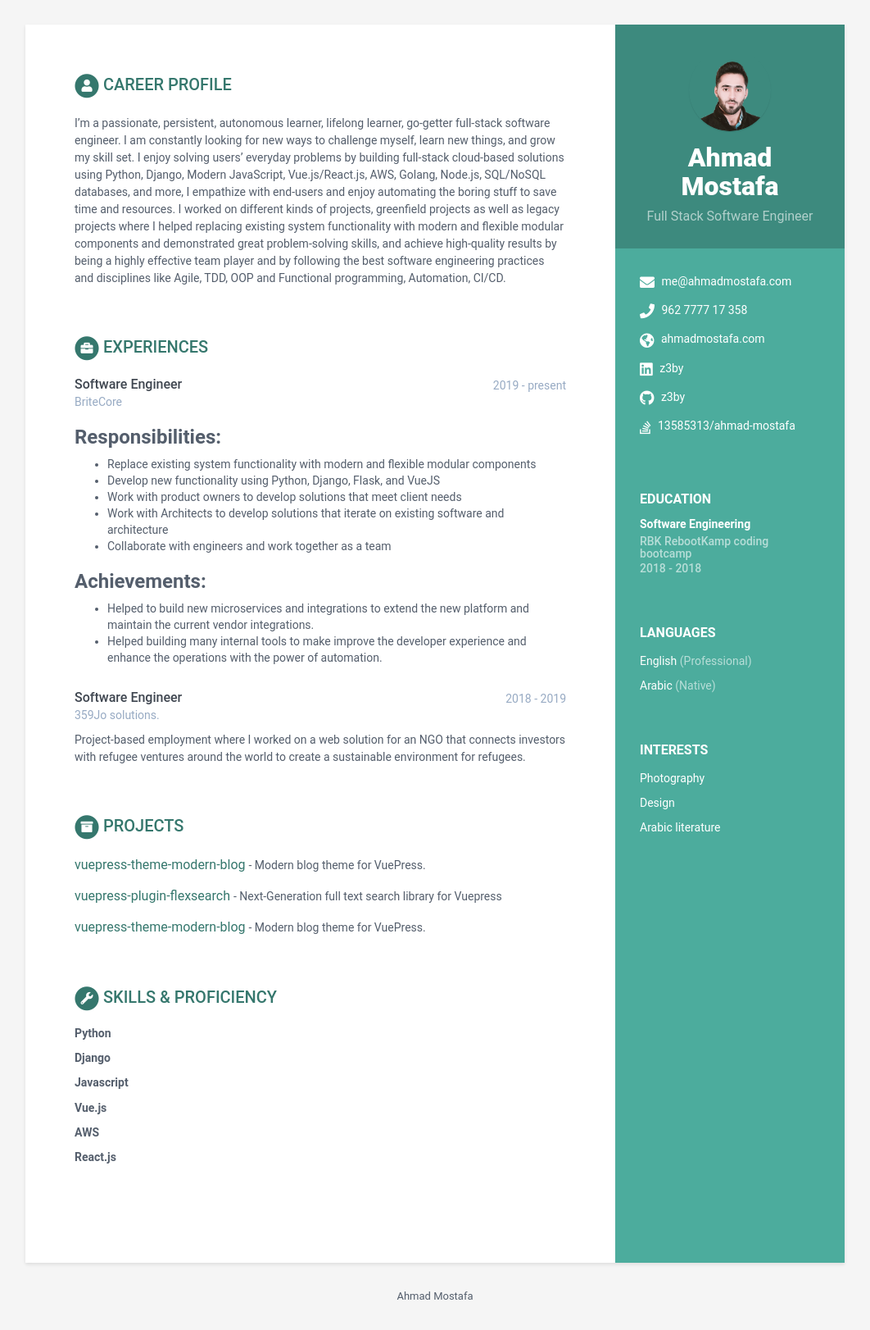
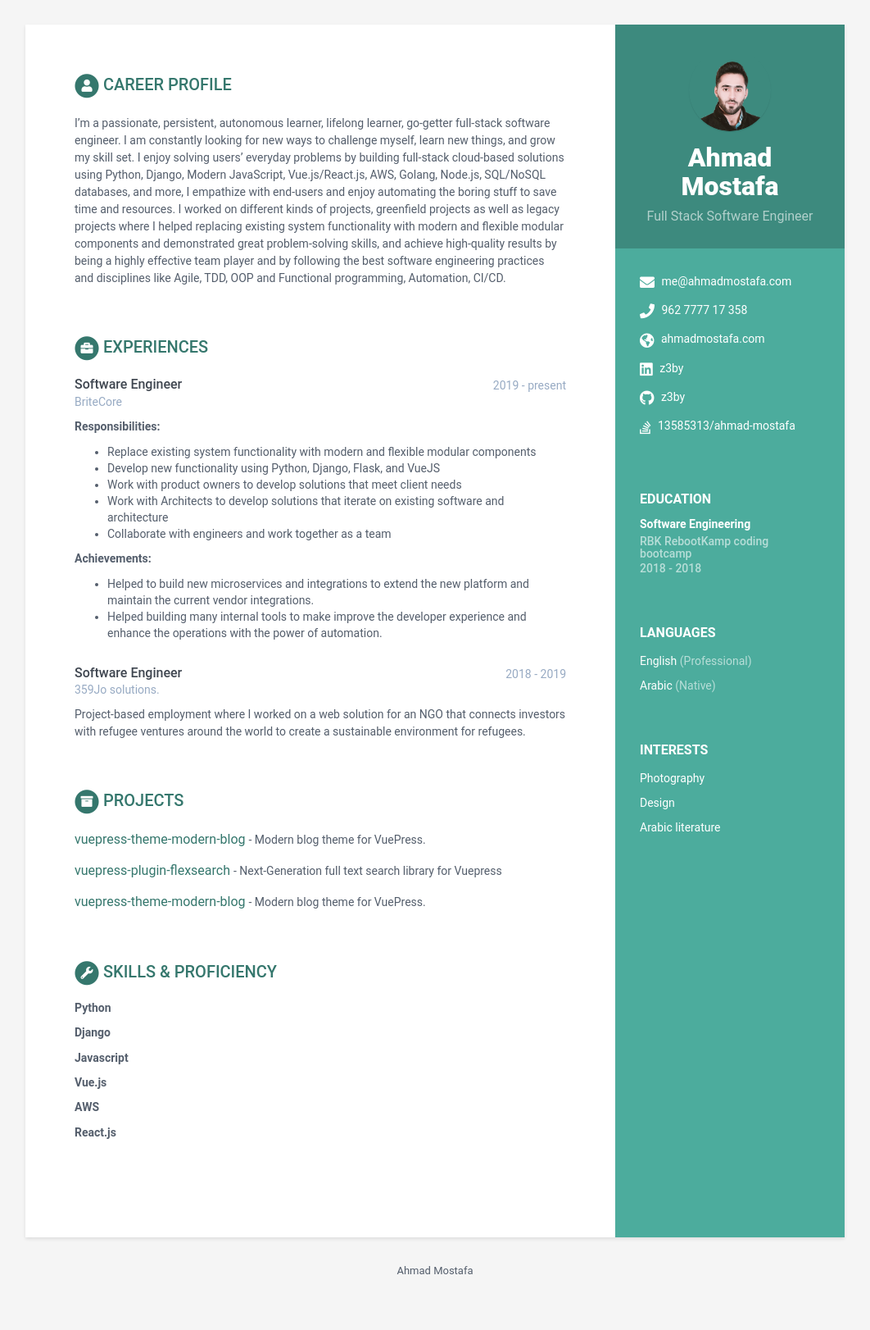
Before and after one commit to z3by/z3by.github.io, a Jekyll site: the page built from index.html, in a window 1280 px wide. Shown: the whole page at 82% size, without its empty margins (109-1171 px from the left). Built offline with Jekyll 4.4.1, drawn with Linux system fonts in a browser that asks for light colours; after the commit the page ends 1591 px from its top, so only the background shows below that.

```diff
--- a/_data/data.yml
+++ b/_data/data.yml
@@ -53,14 +53,14 @@ experiences:
     time: 2019 - present
     company: BriteCore
     details: |
-      ### Responsibilities:
+      **Responsibilities:**
       - Replace existing system functionality with modern and flexible modular components
       - Develop new functionality using Python, Django, Flask, and VueJS
       - Work with product owners to develop solutions that meet client needs
       - Work with Architects to develop solutions that iterate on existing software and architecture
       - Collaborate with engineers and work together as a team
 
-      ### Achievements:
+      **Achievements:**
       - Helped to build new microservices and integrations to extend the new platform and maintain the current vendor integrations.
       - Helped building many internal tools to make improve the developer experience and enhance the operations with the power of automation.
   - role: Software Engineer
```
